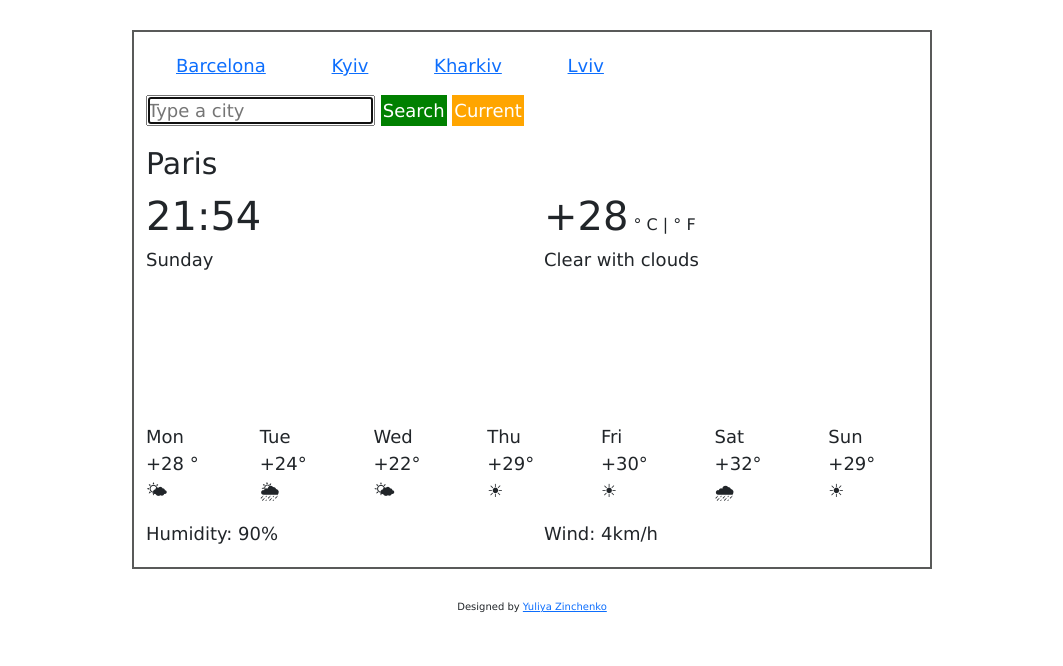
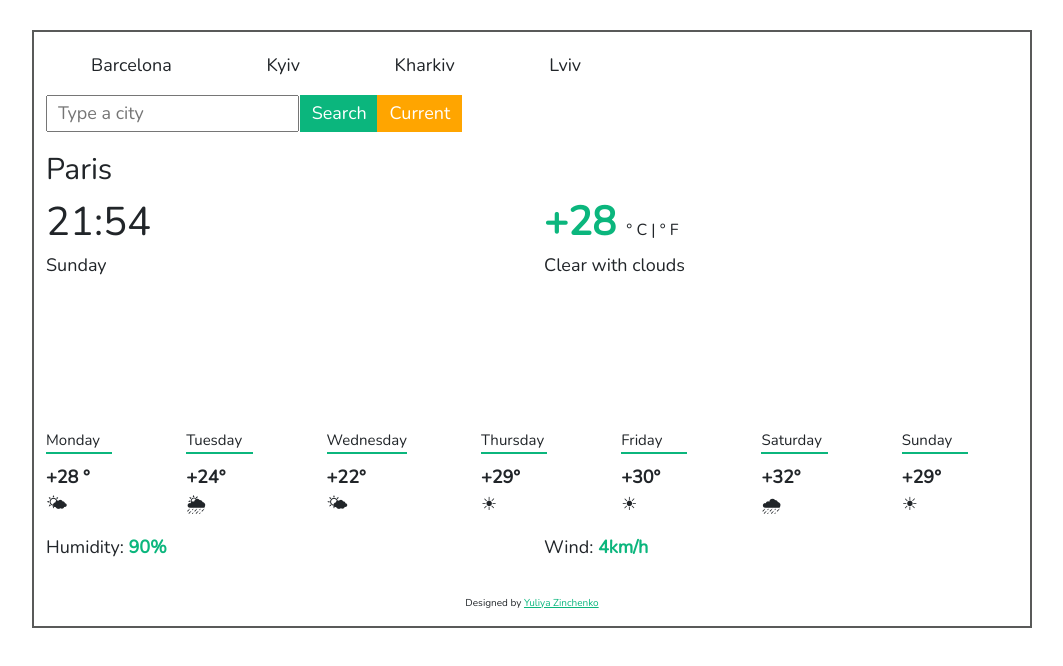
Before and after one commit to Yulia1984/yulia1984.github.io, a plain HTML site: page index.html in a window 1280 px wide. Shown: the whole page, without its empty margins (108-1171 px from the left). Drawn offline with nearby package versions, Linux system fonts and the light colour scheme.

Commit message:
Added styles

```diff
--- a/index.html
+++ b/index.html
@@ -10,20 +10,21 @@
     integrity="sha384-0evHe/X+R7YkIZDRvuzKMRqM+OrBnVFBL6DOitfPri4tjfHxaWutUpFmBp4vmVor" crossorigin="anonymous" />
   <script src="https://unpkg.com/axios/dist/axios.min.js"></script>
   <link rel="stylesheet" href="src/style.css">
+  <link rel="preconnect" href="https://fonts.googleapis.com">
+  <link rel="preconnect" href="https://fonts.gstatic.com" crossorigin>
+  <link href="https://fonts.googleapis.com/css2?family=Nunito:wght@300&display=swap" rel="stylesheet">
 </head>
 
 <body>
-  <main>
   <div class="container">
     <ul class="list-cities">
-        <li class="col city"><a href="#" id="barcelona">Barcelona</a></li>
-        <li class="col city"><a href="#" id="kyiv">Kyiv</a></li>
-        <li class="col city"><a href="#" id="kharkiv">Kharkiv</a></li>
-        <li class="col city"><a href="#" id="lviv">Lviv</a></li>
+      <li class="col city cities"><a href="#" id="barcelona">Barcelona</a></li>
+      <li class="col city cities"><a href="#" id="kyiv">Kyiv</a></li>
+      <li class="col city cities"><a href="#" id="kharkiv">Kharkiv</a></li>
+      <li class="col city cities"><a href="#" id="lviv">Lviv</a></li>
     </ul>
     <form id="search-form">
-        <input type="search" name="text" class="search" autofocus="on" placeholder="Type a city"
-          id="search-text-input" />
+      <input type="search" name="text" class="search" autofocus="on" placeholder="Type a city" id="search-text-input" />
       <button class="search-in">Search</button>
       <button class="current">Current</button>
     </form>
@@ -31,8 +32,9 @@
     <div class="space">
       <div class="row">
         <div class="col max" id="currentTime">23:10</div>
-          <div class="col max" id="currentTemperature">
-            +28<span class="degrees"> &deg; C | &deg; F</span>
+        <div class="col max">
+          <span id="currentTemperature" class="current-degrees">+28</span>
+          <span class="degrees"> &deg; C | &deg; F</span>
         </div>
       </div>
       <div class="row">
@@ -42,64 +44,62 @@
     </div>
     <div class="row">
       <div class="col">
-          <ul>
-            <li>Mon</li>
-            <li>+28 &deg;</li>
+        <ul class="weather-day">
+          <li class="day-of-week">Monday</li>
+          <li class="new-degrees">+28 &deg;</li>
           <li>🌤</li>
         </ul>
       </div>
       <div class="col">
-          <ul>
-            <li>Tue</li>
-            <li>+24&deg;</li>
+        <ul class="weather-day">
+          <li class="day-of-week">Tuesday</li>
+          <li class="new-degrees">+24&deg;</li>
           <li>🌦</li>
         </ul>
       </div>
       <div class="col">
-          <ul>
-            <li>Wed</li>
-            <li>+22&deg;</li>
+        <ul class="weather-day">
+          <li class="day-of-week">Wednesday</li>
+          <li class="new-degrees">+22&deg;</li>
           <li>🌤</li>
         </ul>
       </div>
       <div class="col">
-          <ul>
-            <li>Thu</li>
-            <li>+29&deg;</li>
+        <ul class="weather-day">
+          <li class="day-of-week">Thursday</li>
+          <li class="new-degrees">+29&deg;</li>
           <li>☀</li>
         </ul>
       </div>
       <div class="col">
-          <ul>
-            <li>Fri</li>
-            <li>+30&deg;</li>
+        <ul class="weather-day">
+          <li class="day-of-week">Friday</li>
+          <li class="new-degrees">+30&deg;</li>
           <li>☀</li>
         </ul>
       </div>
       <div class="col">
-          <ul>
-            <li>Sat</li>
-            <li>+32&deg;</li>
+        <ul class="weather-day">
+          <li class="day-of-week">Saturday</li>
+          <li class="new-degrees">+32&deg;</li>
           <li>🌧</li>
         </ul>
       </div>
       <div class="col">
-          <ul>
-            <li>Sun</li>
-            <li>+29&deg;</li>
+        <ul class="weather-day">
+          <li class="day-of-week">Sunday</li>
+          <li class="new-degrees">+29&deg;</li>
           <li>☀</li>
         </ul>
       </div>
     </div>
     <div class="row">
-        <div class="col last" id="humidity">Humidity: 90%</div>
-        <div class="col last" id="wind-speed">Wind: 4km/h</div>
+      <div class="col last">Humidity: <span id="humidity" class="current-degrees">90%</span></div>
+      <div class="col last">Wind: <span id="wind-speed" class="current-degrees">4km/h</span></div>
     </div>
-  </main>
     <footer>Designed by <a href="https://github.com/Yulia1984/yulia1984.github.io" target="_blank">Yuliya Zinchenko</a>
     </footer>
   </div>
-
   <script src="src/script.js"></script>
 </body>
 
--- a/src/script.js
+++ b/src/script.js
@@ -25,13 +25,16 @@
       console.log(response.data);
       let temperatureElement = document.querySelector("#currentTemperature");
       let temperature = Math.round(response.data.main.temp);
-      temperatureElement.innerHTML = `${temperature}<span class="degrees"> &deg; C | &deg; F</span>`;
+      temperatureElement.innerHTML = temperature;
+      temperatureElement.classList.add("current-degrees");
       let description = document.querySelector("#weather-description");
       description.innerHTML = response.data.weather[0].description;
       let wind = document.querySelector("#wind-speed");
-      wind.innerHTML = `Wind: ${response.data.wind.speed} km/h`;
+      wind.innerHTML = `${response.data.wind.speed} km/h`;
+      wind.classList.add("current-degrees");
       let humidity = document.querySelector("#humidity");
-      humidity.innerHTML = `Humidity: ${response.data.main.humidity}%`;
+      humidity.innerHTML = `${response.data.main.humidity}%`;
+      humidity.classList.add("current-degrees");
     }
 
     function searchCity(city) {
--- a/src/style.css
+++ b/src/style.css
@@ -4,21 +4,70 @@
 }
 
 body {
-  font-family: Verdana, sans-serif;
+  font-family: "Nunito", sans-serif;
   font-size: 18px;
 }
 
 button {
   color: white;
+  padding: 3px 10px;
+  margin-left: -3px;
+  margin-right: -3px;
 }
 
+a {
+  text-decoration: none;
+  border-bottom: 1px solid transparent;
+  color: rgb(33, 37, 41);
+  padding: 3px 15px;
+}
+
+footer a:hover {
+  font-size: 10px;
+  border-bottom: none;
+  font-weight: 200;
+  padding: 0;
+  text-decoration: underline;
+  color: rgb(11, 182, 125);
+}
+
+footer a {
+  padding: 0;
+  text-decoration: underline;
+  color: rgb(11, 182, 125);
+}
+
+a:hover {
+  color: rgb(39, 41, 43);
+  border-bottom: 2px solid rgb(11, 182, 125);
+  font-size: 19px;
+  font-weight: 600;
+}
 ul {
   list-style: none;
 }
 
+.search {
+  padding: 3px 10px;
+  margin-right: -1px;
+}
+
+input:focus,
+textarea:focus,
+select:focus {
+  outline: none !important;
+}
+
+.day-of-week {
+  margin-bottom: 10px;
+  margin-right: 50px;
+  border-bottom: 2px solid rgb(11, 182, 125);
+  font-size: smaller;
+}
+
 .search-in {
-  background-color: green;
-  border: green 2px solid;
+  background-color: rgb(11, 182, 125);
+  border: rgb(11, 182, 125) 2px solid;
 }
 
 .current {
@@ -26,6 +75,14 @@ ul {
   border: orange 2px solid;
 }
 
+.current-degrees {
+  color: rgb(11, 182, 125);
+  font-weight: 600;
+}
+
+.new-degrees {
+  font-weight: 800;
+}
 .max {
   font-size: 40px;
 }
@@ -41,7 +98,7 @@ ul {
 .container {
   margin: 30px auto;
   border: 2px solid rgb(89, 90, 89);
-  max-width: 800px;
+  max-width: 1000px;
 }
 
 ul {
```
Lines whose indentation alone changed are shown as unchanged.
